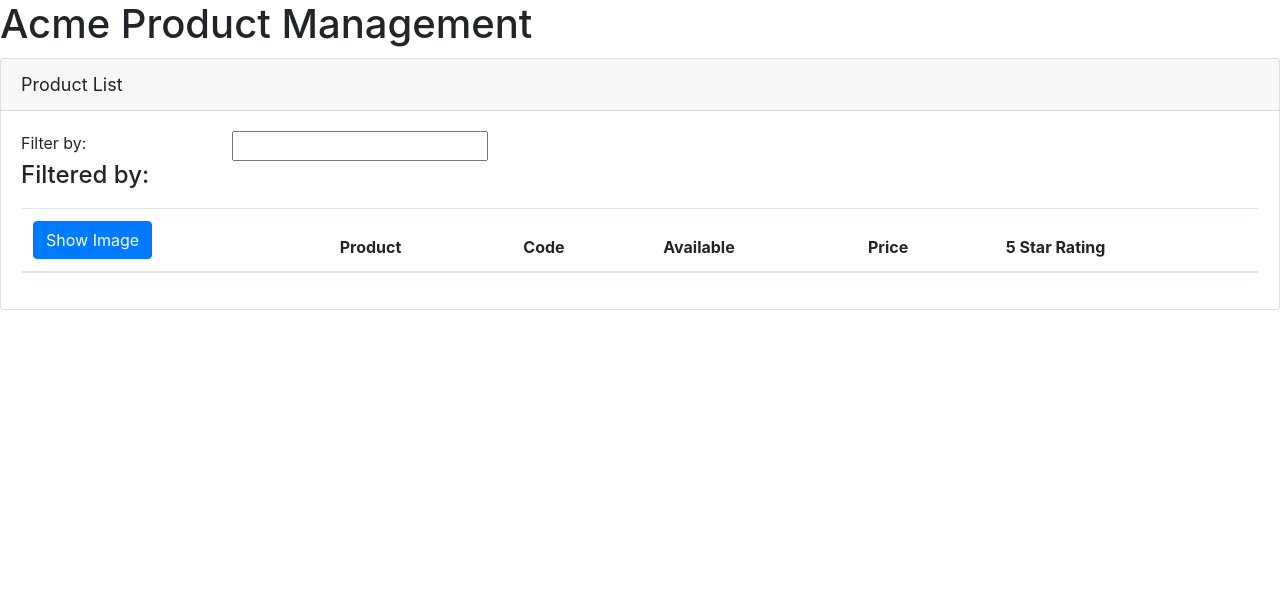
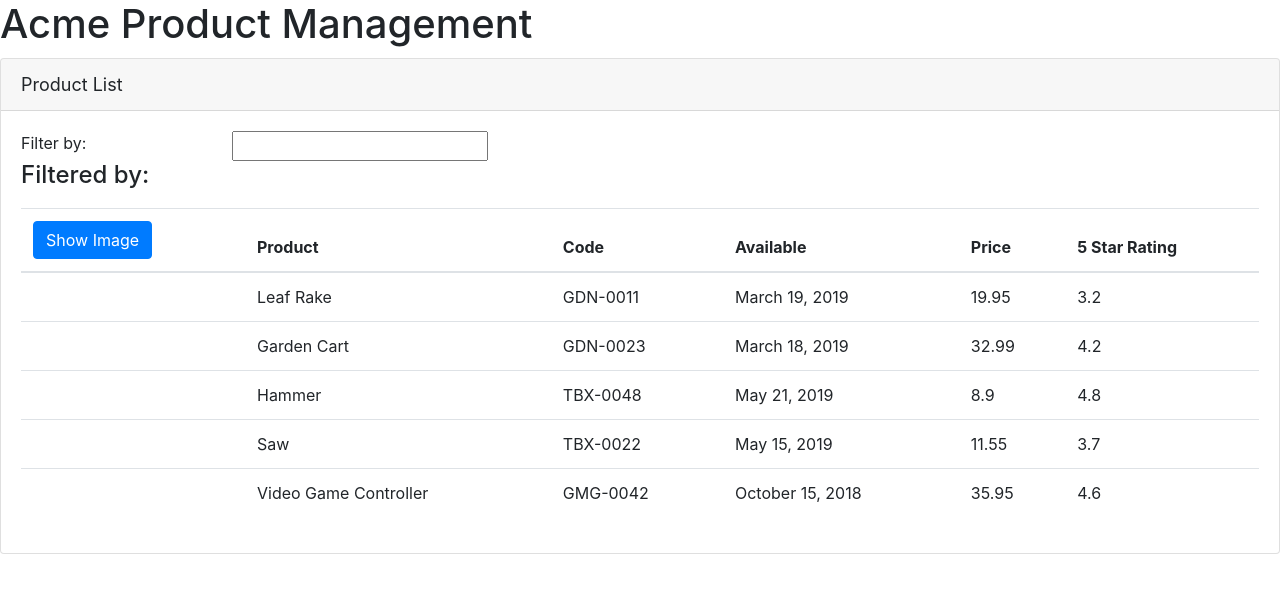
Before and after one commit to KBeltz/dk_getting-started, an Angular app: page / in a window 1280 px wide. Shown: the top 592 px of the page. Built offline with nearby package versions, Linux system fonts and the light colour scheme.

Commit message:
Finished module 5

```diff
--- a/src/app/products/product-list.component.html
+++ b/src/app/products/product-list.component.html
@@ -15,7 +15,7 @@
       </div>
     </div>
     <div class="table-responsive">
-      <table class="table">
+      <table class="table" *ngIf="products && products.length">
         <thead>
           <tr>
             <th>
@@ -30,7 +30,16 @@
             <th>5 Star Rating</th>
           </tr>
         </thead>
-        <tbody></tbody>
+        <tbody>
+          <tr *ngFor="let product of products">
+            <td>{{ product.image }}</td>
+            <td>{{ product.productName }}</td>
+            <td>{{ product.productCode }}</td>
+            <td>{{ product.releaseDate }}</td>
+            <td>{{ product.price }}</td>
+            <td>{{ product.starRating }}</td>
+          </tr>
+        </tbody>
       </table>
     </div>
   </div>
--- a/src/app/products/product-list.component.ts
+++ b/src/app/products/product-list.component.ts
@@ -5,4 +5,56 @@
 })
 export class ProductListComponent {
   pageTitle: string = "Product List";
+  products: any[] = [
+    {
+      productId: 1,
+      productName: "Leaf Rake",
+      productCode: "GDN-0011",
+      releaseDate: "March 19, 2019",
+      description: "Leaf rake with 48-inch wooden handle.",
+      price: 19.95,
+      starRating: 3.2,
+      imageUrl: "assets/images/leaf_rake.png"
+    },
+    {
+      productId: 2,
+      productName: "Garden Cart",
+      productCode: "GDN-0023",
+      releaseDate: "March 18, 2019",
+      description: "15 gallon capacity rolling garden cart",
+      price: 32.99,
+      starRating: 4.2,
+      imageUrl: "assets/images/garden_cart.png"
+    },
+    {
+      productId: 5,
+      productName: "Hammer",
+      productCode: "TBX-0048",
+      releaseDate: "May 21, 2019",
+      description: "Curved claw steel hammer",
+      price: 8.9,
+      starRating: 4.8,
+      imageUrl: "assets/images/hammer.png"
+    },
+    {
+      productId: 8,
+      productName: "Saw",
+      productCode: "TBX-0022",
+      releaseDate: "May 15, 2019",
+      description: "15-inch steel blade hand saw",
+      price: 11.55,
+      starRating: 3.7,
+      imageUrl: "assets/images/saw.png"
+    },
+    {
+      productId: 10,
+      productName: "Video Game Controller",
+      productCode: "GMG-0042",
+      releaseDate: "October 15, 2018",
+      description: "Standard two-button video game controller",
+      price: 35.95,
+      starRating: 4.6,
+      imageUrl: "assets/images/xbox-controller.png"
+    }
+  ];
 }
```
